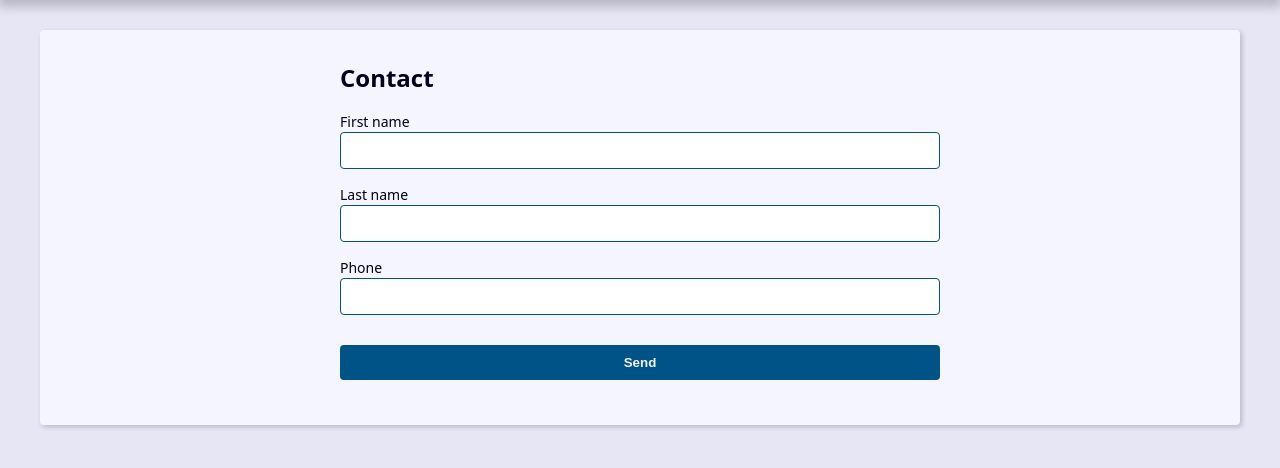
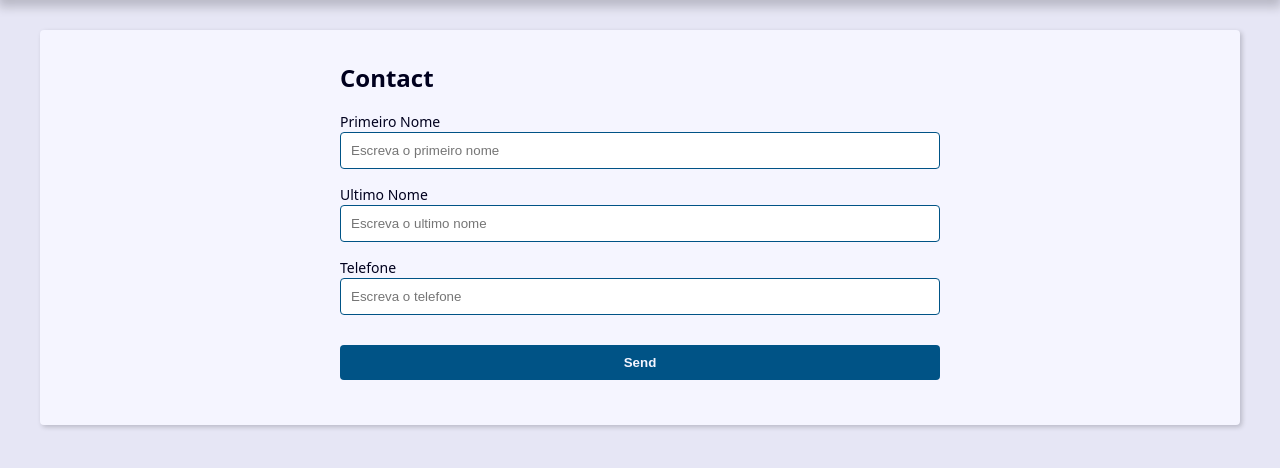
Before and after one commit to rerysonn/Agenda, a Django app: page /contact/create/ in a window 1280 px wide. Shown: the part 239-707 px from the top of the page. Run offline with Django 5.2, Linux system fonts and the light colour scheme.

Commit message:
Personalizando o formulário

```diff
--- a/contact/forms.py
+++ b/contact/forms.py
@@ -3,6 +3,35 @@ from django import forms
 from . import models
 
 class ContactForms(forms.ModelForm):
+
+    first_name = forms.CharField(
+        label= 'Primeiro Nome',
+        widget= forms.TextInput(
+            attrs= {
+                'class' : 'classe-a classe-b',
+                'placeholder' : 'Escreva o primeiro nome'
+            }
+        )
+    )
+    last_name = forms.CharField(
+        label= 'Ultimo Nome',
+        widget= forms.TextInput(
+            attrs= {
+                'class' : 'classe-a classe-b',
+                'placeholder' : 'Escreva o ultimo nome'
+            }
+        )
+    )
+    phone = forms.CharField(
+        label= 'Telefone',
+        widget= forms.TextInput(
+            attrs= {
+                'class' : 'classe-a classe-b',
+                'placeholder' : 'Escreva o telefone'
+            }
+        )
+    )
+
     class Meta:
         model = models.Contact
         fields = (
--- a/contact/templates/contact/create.html
+++ b/contact/templates/contact/create.html
@@ -6,7 +6,7 @@
     <h2>Contact</h2>
 
     <form
-      action=" {% url "contact:create" %}"
+      action=" {% url 'contact:create' %}"
       method="POST"
       enctype="multipart/form-data"
     >
```
